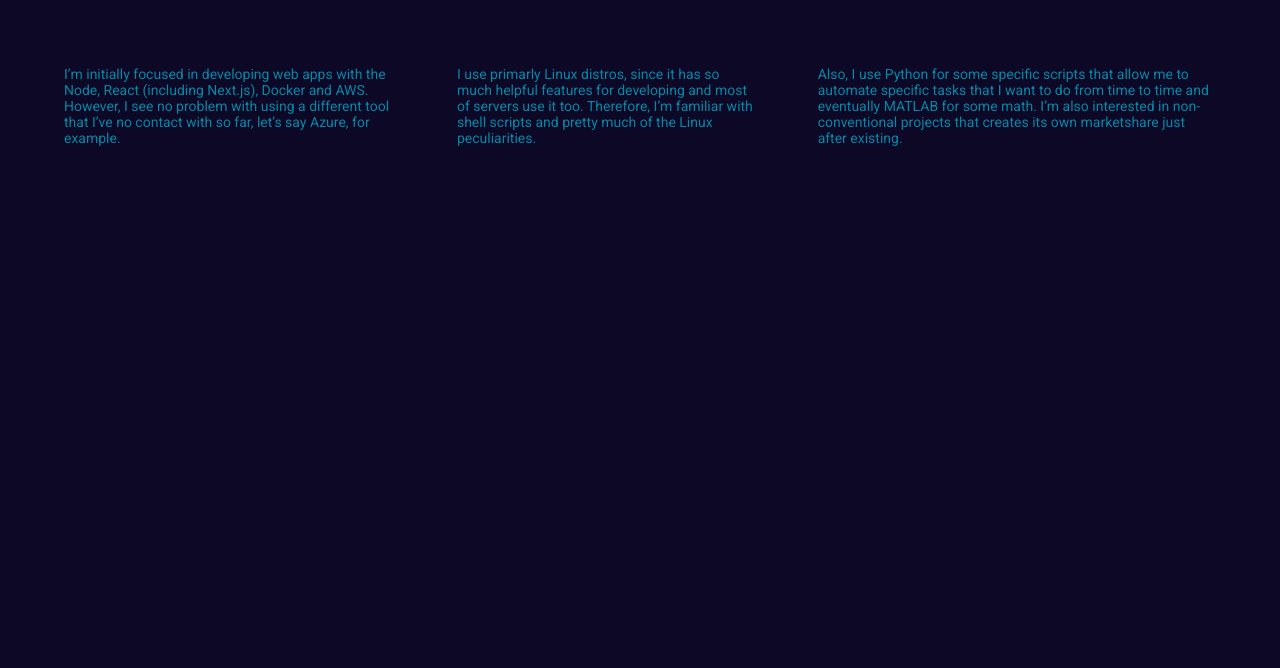
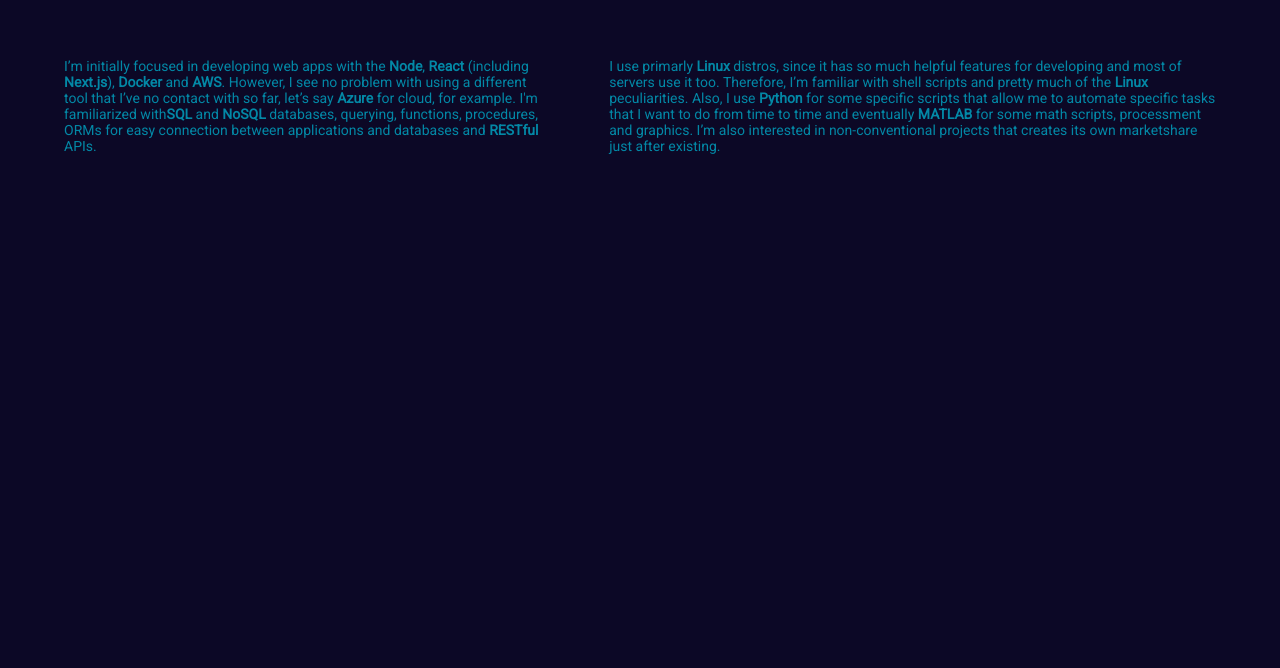
Before and after one commit to kaelsilva/kaelsilva.github.io, a React (Create React App) app: page / in a window 1280 px wide. Shown: the part 1915-2583 px from the top of the page. Built offline with nearby package versions, Linux system fonts and the light colour scheme; the HTML template or start-up script is replaced by a standard one.

Commit message:
chore: add more text

```diff
--- a/src/pages/home/index.tsx
+++ b/src/pages/home/index.tsx
@@ -174,7 +174,7 @@
             <Paragraph>
               In my time during graduation, I’ve made projects with TypeScript,
               Node and React for Web. Other projects were made with Python, Java
-              and C. Also, I’ve made some search projects with MATLAB about
+              and C. Also, I’ve made some research projects with MATLAB about
               gravimetry inversion,
             </Paragraph>
           </Topic>
@@ -208,25 +208,27 @@
         <Title>Skills</Title>
         <SkillsContainer>
           <Paragraph>
-            I’m initially focused in developing web apps with the Node, React
-            (including Next.js), Docker and AWS. However, I see no problem with
-            using a different tool that I’ve no contact with so far, let’s say
-            Azure, for example.
+            I’m initially focused in developing web apps with the{' '}
+            <strong>Node</strong>, <strong>React</strong> (including{' '}
+            <strong>Next.js</strong>), <strong>Docker</strong> and{' '}
+            <strong>AWS</strong>. However, I see no problem with using a
+            different tool that I’ve no contact with so far, let’s say{' '}
+            <strong>Azure</strong> for cloud, for example. I'm familiarized with
+            <strong>SQL</strong> and <strong>NoSQL</strong> databases, querying,
+            functions, procedures, ORMs for easy connection between applications
+            and databases and <strong>RESTful</strong> APIs.
           </Paragraph>
 
           <Paragraph>
-            I use primarly Linux distros, since it has so much helpful features
-            for developing and most of servers use it too. Therefore, I’m
-            familiar with shell scripts and pretty much of the Linux
-            peculiarities.
-          </Paragraph>
-
-          <Paragraph>
-            Also, I use Python for some specific scripts that allow me to
+            I use primarly <strong>Linux</strong> distros, since it has so much
+            helpful features for developing and most of servers use it too.
+            Therefore, I’m familiar with shell scripts and pretty much of the
+            <strong> Linux</strong> peculiarities. Also, I use{' '}
+            <strong>Python</strong> for some specific scripts that allow me to
             automate specific tasks that I want to do from time to time and
-            eventually MATLAB for some math. I’m also interested in
-            non-conventional projects that creates its own marketshare just
-            after existing.
+            eventually <strong>MATLAB</strong> for some math scripts,
+            processment and graphics. I’m also interested in non-conventional
+            projects that creates its own marketshare just after existing.
           </Paragraph>
         </SkillsContainer>
       </Container>
```
